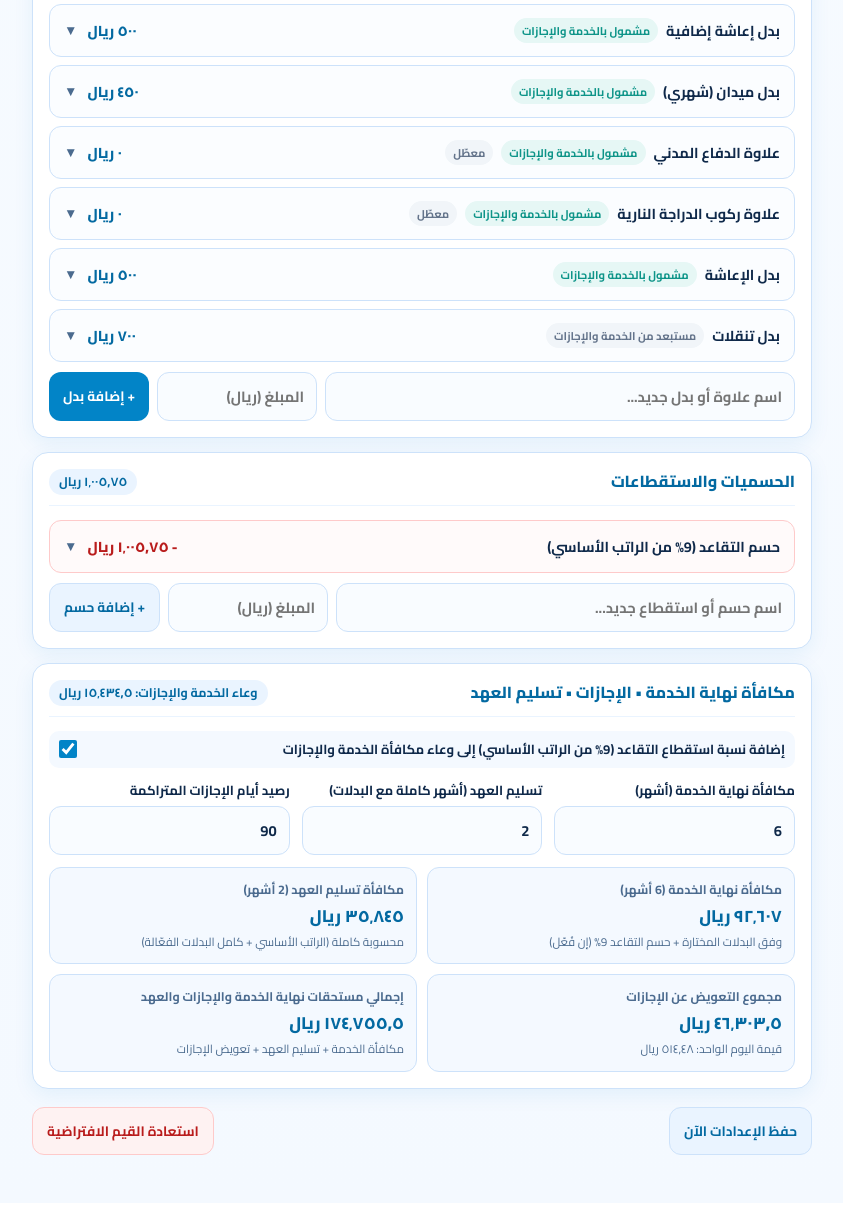
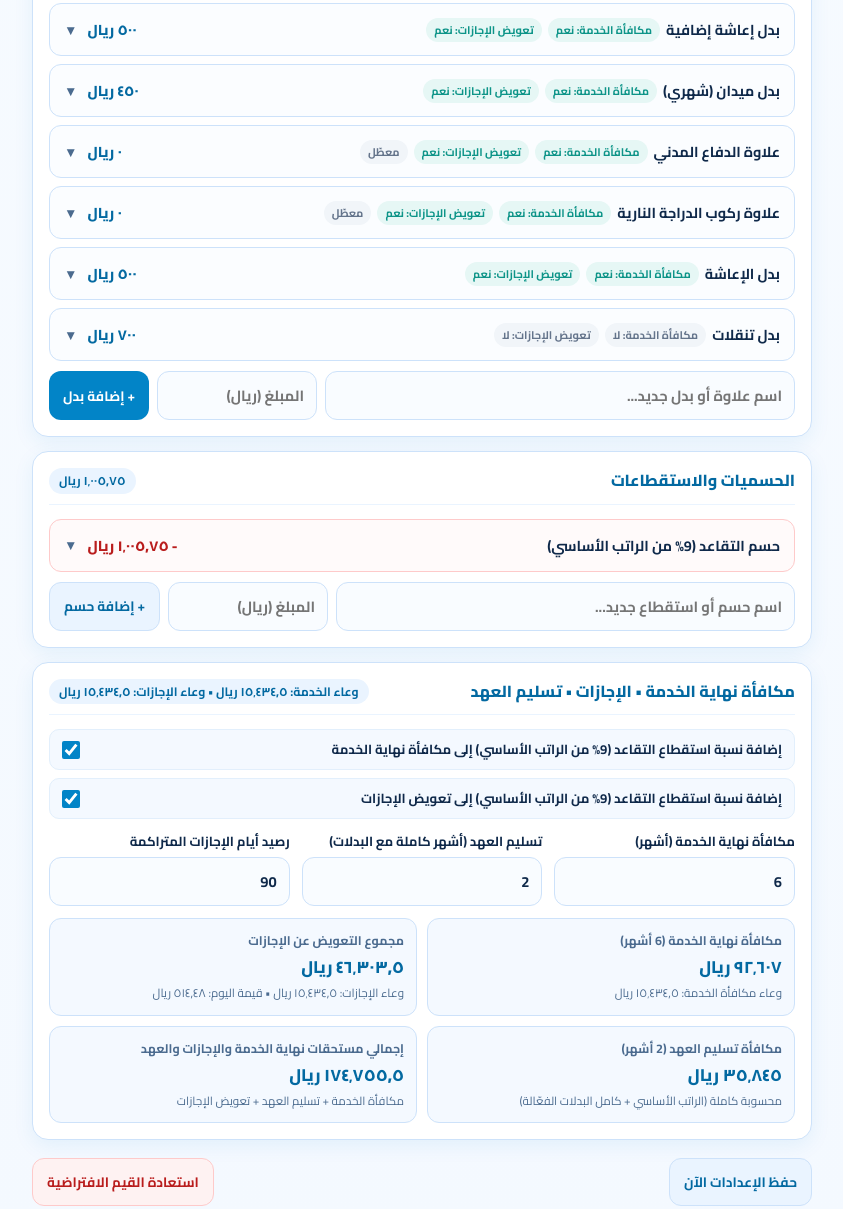
Before and after one commit to ahmed2017zhc-max/LocalStorage, a plain HTML site: page index.html in a window 1280 px wide. Shown: the part 1034-2243 px from the top of the page, without its empty margins (218-1061 px from the left). Drawn offline with Linux system fonts and the light colour scheme.

Commit message:
Update index.html

```diff
--- a/index.html
+++ b/index.html
@@ -156,6 +156,7 @@
       margin-bottom: 14px;
       padding-bottom: 10px;
       border-bottom: 1px solid var(--bg-soft);
+      flex-wrap: wrap;
     }
 
     .section-title {
@@ -172,7 +173,7 @@
       color: var(--primary-dark);
       padding: 3px 10px;
       border-radius: 999px;
-      font-size: 0.78rem;
+      font-size: 0.76rem;
       font-weight: 700;
     }
 
@@ -276,7 +277,7 @@
     .acc-right {
       display: flex;
       align-items: center;
-      gap: 8px;
+      gap: 6px;
       flex-wrap: wrap;
     }
 
@@ -286,7 +287,7 @@
     }
 
     .acc-tag {
-      font-size: 0.7rem;
+      font-size: 0.69rem;
       padding: 2px 8px;
       border-radius: 999px;
       font-weight: 700;
@@ -343,7 +344,7 @@
     .body-controls {
       display: flex;
       flex-direction: column;
-      gap: 10px;
+      gap: 8px;
     }
 
     .toggle-line {
@@ -354,8 +355,9 @@
       font-size: 0.82rem;
       font-weight: 700;
       background: var(--bg-page);
-      padding: 8px 10px;
+      padding: 9px 12px;
       border-radius: 10px;
+      border: 1px solid #e2effc;
     }
 
     .toggle-line input[type="checkbox"] {
@@ -363,6 +365,7 @@
       height: 18px;
       accent-color: var(--primary);
       cursor: pointer;
+      flex-shrink: 0;
     }
 
     .info-grid {
@@ -622,12 +625,19 @@
     <div class="card">
       <div class="section-head">
         <div class="section-title">مكافأة نهاية الخدمة • الإجازات • تسليم العهد</div>
-        <span class="section-pill" id="potAmountPill">وعاء الخدمة والإجازات: 0 ريال</span>
+        <span class="section-pill" id="potsSummaryPill">الخدمة: 0 | الإجازات: 0</span>
       </div>
 
-      <div class="toggle-line" style="margin-bottom: 12px;">
-        <span>إضافة نسبة استقطاع التقاعد (9% من الراتب الأساسي) إلى وعاء مكافأة الخدمة والإجازات</span>
-        <input type="checkbox" id="includePensionInPot" checked />
+      <div class="body-controls" style="margin-bottom: 12px;">
+        <div class="toggle-line">
+          <span>إضافة نسبة استقطاع التقاعد (9% من الراتب الأساسي) إلى مكافأة نهاية الخدمة</span>
+          <input type="checkbox" id="includePensionInEos" checked />
+        </div>
+
+        <div class="toggle-line">
+          <span>إضافة نسبة استقطاع التقاعد (9% من الراتب الأساسي) إلى تعويض الإجازات</span>
+          <input type="checkbox" id="includePensionInLeave" checked />
+        </div>
       </div>
 
       <div class="form-grid cols-3" style="margin-bottom: 12px;">
@@ -651,19 +661,19 @@
         <div class="info-box">
           <div class="info-box-title">مكافأة نهاية الخدمة (<span id="eosMonthsLabel">6</span> أشهر)</div>
           <div class="info-box-val success" id="eosRewardOut">0 ريال</div>
-          <div class="info-box-note">وفق البدلات المختارة + حسم التقاعد 9% (إن فُعّل)</div>
+          <div class="info-box-note" id="eosPotNote">وعاء الخدمة: 0 ريال</div>
+        </div>
+
+        <div class="info-box">
+          <div class="info-box-title">مجموع التعويض عن الإجازات</div>
+          <div class="info-box-val success" id="leaveCompOut">0 ريال</div>
+          <div class="info-box-note" id="leaveDayRateNote">وعاء الإجازات: 0 ريال • اليوم: 0 ريال</div>
         </div>
 
         <div class="info-box">
           <div class="info-box-title">مكافأة تسليم العهد (<span id="custodyMonthsLabel">2</span> أشهر)</div>
           <div class="info-box-val" id="custodyRewardOut">0 ريال</div>
           <div class="info-box-note">محسوبة كاملة (الراتب الأساسي + كامل البدلات الفعّالة)</div>
-        </div>
-
-        <div class="info-box">
-          <div class="info-box-title">مجموع التعويض عن الإجازات</div>
-          <div class="info-box-val success" id="leaveCompOut">0 ريال</div>
-          <div class="info-box-note" id="leaveDayRateNote">قيمة اليوم الواحد: 0 ريال</div>
         </div>
 
         <div class="info-box">
@@ -683,7 +693,6 @@
   <div class="toast" id="toastBox">تم الحفظ تلقائياً</div>
 
   <script>
-    // Official Saudi Military Enlisted Scale & Retirement Age per Rank
     const RANKS = [
       { id: 'private', name: 'جندي', grade1: 3220, increment: 130, transport: 500, pensionAge: 44 },
       { id: 'pfc', name: 'جندي أول', grade1: 3395, increment: 145, transport: 500, pensionAge: 44 },
@@ -700,7 +709,7 @@
       'رمضان', 'شوال', 'ذو القعدة', 'ذو الحجة'
     ];
 
-    const STORAGE_KEY = 'abu_samer_salary_platform_v4';
+    const STORAGE_KEY = 'abu_samer_salary_platform_v5';
 
     function defaultState() {
       return {
@@ -710,20 +719,21 @@
         birth: { day: 1, month: 1, year: 1400 },
         overtimeRate: 25,
         terrorRate: 25,
-        includePensionInPot: true,
+        includePensionInEos: true,
+        includePensionInLeave: true,
         eosMonths: 6,
         custodyMonths: 2,
         leaveDays: 90,
         allowances: [
-          { id: 'danger', name: 'علاوة خطر', amount: 0, active: false, includeInEos: true, type: 'normal' },
-          { id: 'terror', name: 'علاوة مكافحة الإرهاب (25% من الدرجة 1)', amount: 0, active: true, includeInEos: true, type: 'terrorGrade1' },
-          { id: 'overtime', name: 'مكافأة أعمال إضافية (25%)', amount: 0, active: true, includeInEos: false, type: 'overtime25' },
-          { id: 'extra_food', name: 'بدل إعاشة إضافية', amount: 500, active: true, includeInEos: true, type: 'normal' },
-          { id: 'field', name: 'بدل ميدان (شهري)', amount: 450, active: true, includeInEos: true, type: 'field450' },
-          { id: 'civil_def', name: 'علاوة الدفاع المدني', amount: 0, active: false, includeInEos: true, type: 'normal' },
-          { id: 'moto', name: 'علاوة ركوب الدراجة النارية', amount: 0, active: false, includeInEos: true, type: 'normal' },
-          { id: 'food', name: 'بدل الإعاشة', amount: 500, active: true, includeInEos: true, type: 'normal' },
-          { id: 'transport', name: 'بدل تنقلات', amount: 700, active: true, includeInEos: false, type: 'transportAuto' }
+          { id: 'danger', name: 'علاوة خطر', amount: 0, active: false, includeInEos: true, includeInLeave: true, type: 'normal' },
+          { id: 'terror', name: 'علاوة مكافحة الإرهاب (25% من الدرجة 1)', amount: 0, active: true, includeInEos: true, includeInLeave: true, type: 'terrorGrade1' },
+          { id: 'overtime', name: 'مكافأة أعمال إضافية (25%)', amount: 0, active: true, includeInEos: false, includeInLeave: false, type: 'overtime25' },
+          { id: 'extra_food', name: 'بدل إعاشة إضافية', amount: 500, active: true, includeInEos: true, includeInLeave: true, type: 'normal' },
+          { id: 'field', name: 'بدل ميدان (شهري)', amount: 450, active: true, includeInEos: true, includeInLeave: true, type: 'field450' },
+          { id: 'civil_def', name: 'علاوة الدفاع المدني', amount: 0, active: false, includeInEos: true, includeInLeave: true, type: 'normal' },
+          { id: 'moto', name: 'علاوة ركوب الدراجة النارية', amount: 0, active: false, includeInEos: true, includeInLeave: true, type: 'normal' },
+          { id: 'food', name: 'بدل الإعاشة', amount: 500, active: true, includeInEos: true, includeInLeave: true, type: 'normal' },
+          { id: 'transport', name: 'بدل تنقلات', amount: 700, active: true, includeInEos: false, includeInLeave: false, type: 'transportAuto' }
         ],
         deductions: [
           { id: 'pension_ded', name: 'حسم التقاعد (9% من الراتب الأساسي)', amount: 0, active: true, type: 'pension9' }
@@ -848,7 +858,8 @@
       document.getElementById('birthMonth').value = state.birth.month;
       document.getElementById('birthYear').value = state.birth.year;
 
-      document.getElementById('includePensionInPot').checked = !!state.includePensionInPot;
+      document.getElementById('includePensionInEos').checked = !!state.includePensionInEos;
+      document.getElementById('includePensionInLeave').checked = !!state.includePensionInLeave;
       document.getElementById('eosMonthsInput').value = state.eosMonths;
       document.getElementById('custodyMonthsInput').value = state.custodyMonths;
       document.getElementById('leaveDaysInput').value = state.leaveDays;
@@ -914,11 +925,16 @@
 
       let totalAllowances = 0;
       let eosIncludedAllowancesTotal = 0;
+      let leaveIncludedAllowancesTotal = 0;
+
       state.allowances.forEach(a => {
         const val = computeAllowanceValue(a, basicSalary, rank);
         totalAllowances += val;
         if (a.active && a.includeInEos) {
           eosIncludedAllowancesTotal += val;
+        }
+        if (a.active && a.includeInLeave) {
+          leaveIncludedAllowancesTotal += val;
         }
       });
 
@@ -935,7 +951,6 @@
       document.getElementById('todayDisplay').textContent =
         `${formatHijri(todayHijri)} | ${formatGreg({ year: gYearNow, month: gMonthNow, day: gDayNow })}`;
 
-      // Next Annual Increment on 1/1 Gregorian
       const nextIncGregYear = (gMonthNow === 1 && gDayNow === 1) ? gYearNow : gYearNow + 1;
       const nextIncJD = gregorianToJD(nextIncGregYear, 1, 1);
       const nextIncHijri = jdToHijri(nextIncJD);
@@ -997,14 +1012,18 @@
       const totalServiceMonthsAtRet = Math.max(serviceMonthsApprox, Math.floor(Math.max(0, retirementJD - hireJD) / 29.53));
       const pensionCalc = Math.min(basicSalary, (basicSalary * totalServiceMonthsAtRet) / 420);
 
-      const pensionAddition = state.includePensionInPot ? pension9Amount : 0;
-      const eosPot = basicSalary + eosIncludedAllowancesTotal + pensionAddition;
+      // Separate pots for End of Service vs Leave Compensation
+      const eosPensionAdd = state.includePensionInEos ? pension9Amount : 0;
+      const eosPot = basicSalary + eosIncludedAllowancesTotal + eosPensionAdd;
+
+      const leavePensionAdd = state.includePensionInLeave ? pension9Amount : 0;
+      const leavePot = basicSalary + leaveIncludedAllowancesTotal + leavePensionAdd;
 
       const eosMonths = Math.max(0, Number(state.eosMonths) || 0);
       const eosReward = eosPot * eosMonths;
 
       const leaveDays = Math.max(0, Number(state.leaveDays) || 0);
-      const leaveDayRate = eosPot / 30;
+      const leaveDayRate = leavePot / 30;
       const leaveComp = leaveDays * leaveDayRate;
 
       const custodyMonths = Math.max(0, Number(state.custodyMonths) || 0);
@@ -1023,13 +1042,16 @@
       document.getElementById('pensionRatioSub').textContent =
         `أشهر الخدمة التقديرية: ${totalServiceMonthsAtRet} شهر (معامل 420)`;
 
-      document.getElementById('potAmountPill').textContent = `وعاء الخدمة والإجازات: ${formatSAR(eosPot)}`;
+      document.getElementById('potsSummaryPill').textContent =
+        `وعاء الخدمة: ${formatSAR(eosPot)} • وعاء الإجازات: ${formatSAR(leavePot)}`;
       document.getElementById('eosMonthsLabel').textContent = eosMonths;
       document.getElementById('custodyMonthsLabel').textContent = custodyMonths;
       document.getElementById('eosRewardOut').textContent = formatSAR(eosReward);
+      document.getElementById('eosPotNote').textContent = `وعاء مكافأة الخدمة: ${formatSAR(eosPot)}`;
       document.getElementById('custodyRewardOut').textContent = formatSAR(custodyReward);
       document.getElementById('leaveCompOut').textContent = formatSAR(leaveComp);
-      document.getElementById('leaveDayRateNote').textContent = `قيمة اليوم الواحد: ${formatSAR(leaveDayRate)}`;
+      document.getElementById('leaveDayRateNote').textContent =
+        `وعاء الإجازات: ${formatSAR(leavePot)} • قيمة اليوم: ${formatSAR(leaveDayRate)}`;
       document.getElementById('grandEndTotalOut').textContent = formatSAR(grandEndTotal);
 
       renderAllowancesAccordion(basicSalary, rank);
@@ -1055,7 +1077,10 @@
               <div class="acc-right">
                 <span class="acc-name">${item.name}</span>
                 <span class="acc-tag ${item.includeInEos ? 'tag-included' : 'tag-excluded'}">
-                  ${item.includeInEos ? 'مشمول بالخدمة والإجازات' : 'مستبعد من الخدمة والإجازات'}
+                  ${item.includeInEos ? 'مكافأة الخدمة: نعم' : 'مكافأة الخدمة: لا'}
+                </span>
+                <span class="acc-tag ${item.includeInLeave ? 'tag-included' : 'tag-excluded'}">
+                  ${item.includeInLeave ? 'تعويض الإجازات: نعم' : 'تعويض الإجازات: لا'}
                 </span>
                 ${!item.active ? '<span class="acc-tag tag-excluded">معطّل</span>' : ''}
               </div>
@@ -1072,8 +1097,13 @@
                 </div>
 
                 <div class="toggle-line">
-                  <span>إدراج البند ضمن مكافأة نهاية الخدمة وتعويض الإجازات</span>
+                  <span>إدراج البند ضمن مكافأة نهاية الخدمة</span>
                   <input type="checkbox" ${item.includeInEos ? 'checked' : ''} onchange="updateAllowanceField('${item.id}', 'includeInEos', this.checked)" />
+                </div>
+
+                <div class="toggle-line">
+                  <span>إدراج البند ضمن تعويض الإجازات</span>
+                  <input type="checkbox" ${item.includeInLeave ? 'checked' : ''} onchange="updateAllowanceField('${item.id}', 'includeInLeave', this.checked)" />
                 </div>
 
                 ${isTerror ? `
@@ -1234,8 +1264,14 @@
         });
       });
 
-      document.getElementById('includePensionInPot').addEventListener('change', e => {
-        state.includePensionInPot = e.target.checked;
+      document.getElementById('includePensionInEos').addEventListener('change', e => {
+        state.includePensionInEos = e.target.checked;
+        saveState();
+        renderAll();
+      });
+
+      document.getElementById('includePensionInLeave').addEventListener('change', e => {
+        state.includePensionInLeave = e.target.checked;
         saveState();
         renderAll();
       });
@@ -1270,6 +1306,7 @@
           amount,
           active: true,
           includeInEos: true,
+          includeInLeave: true,
           type: 'normal'
         });
         nameEl.value = '';
```
